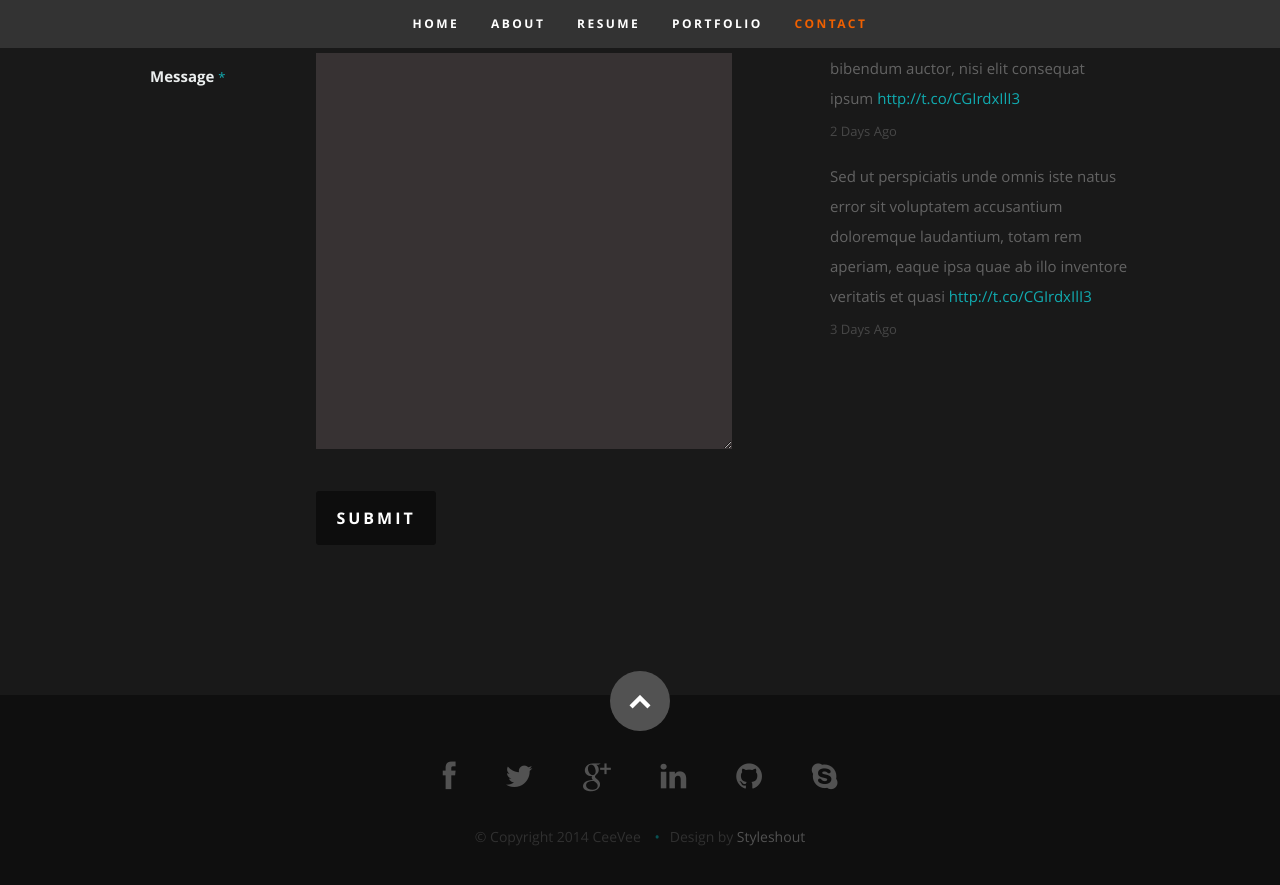
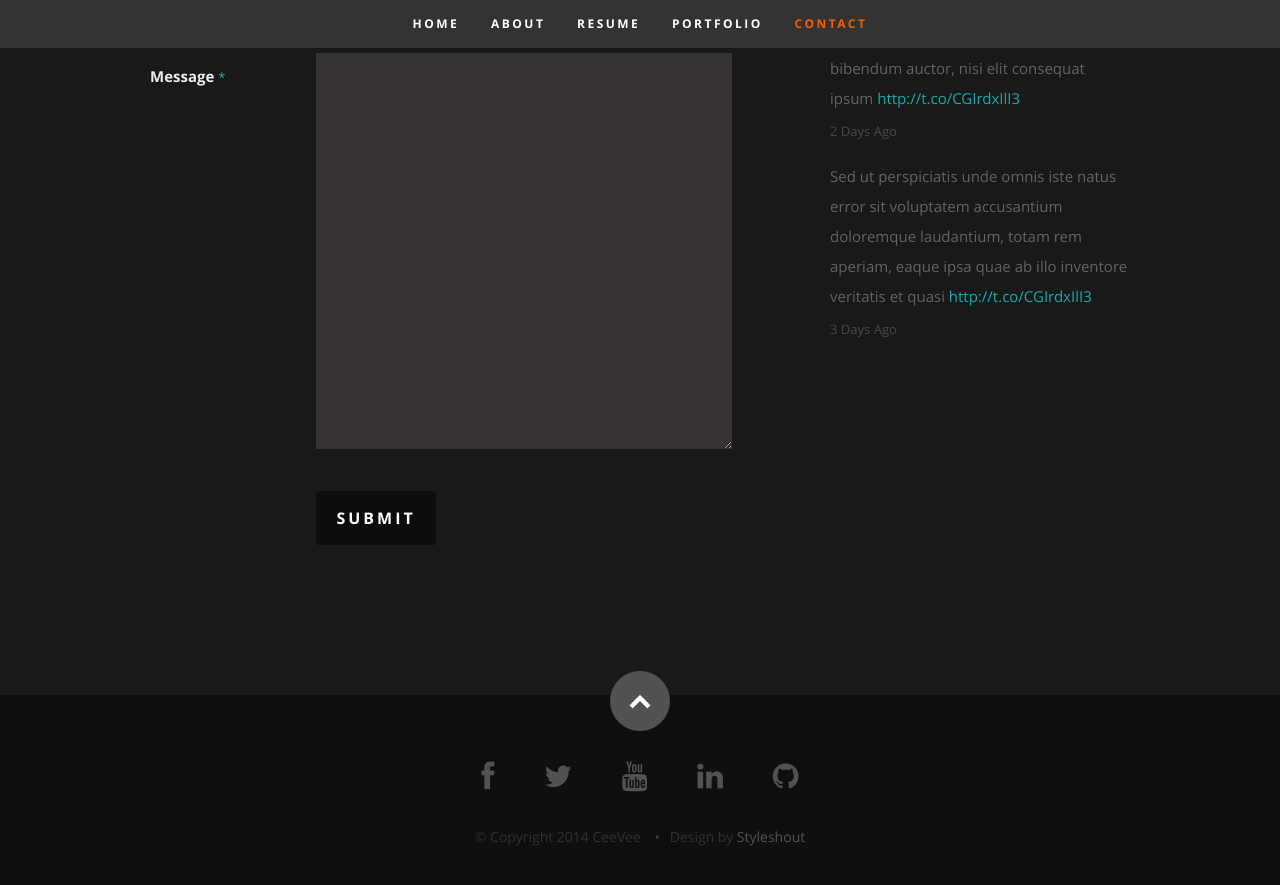
Before and after one commit to cmvandrevala/cmvandrevala.github.io, a Jekyll site: the page built from index.html, in a window 1280 px wide and 900 px high, scrolled down 4915 px. Shown: the top 885 px of the window. Built offline with Jekyll 4.4.1, drawn with Linux system fonts in a browser that asks for light colours; nearby versions of some CDN libraries.

Commit message:
Complete first draft of footer

```diff
--- a/_includes/footer.html
+++ b/_includes/footer.html
@@ -5,12 +5,11 @@
      <div class="twelve columns">
 
         <ul class="social-links">
-           <li><a href="#"><i class="fa fa-facebook"></i></a></li>
-           <li><a href="#"><i class="fa fa-twitter"></i></a></li>
-           <li><a href="#"><i class="fa fa-google-plus"></i></a></li>
-           <li><a href="#"><i class="fa fa-linkedin"></i></a></li>
-           <li><a href="#"><i class="fa fa-github"></i></a></li>
-           <li><a href="#"><i class="fa fa-skype"></i></a></li>
+           <li><a href="{{ site.facebook }}"><i class="fa fa-facebook"></i></a></li>
+           <li><a href="{{ site.twitter }}"><i class="fa fa-twitter"></i></a></li>
+           <li><a href="{{ site.youtube }}"><i class="fa fa-youtube"></i></a></li>
+           <li><a href="{{ site.linkedin }}"><i class="fa fa-linkedin"></i></a></li>
+           <li><a href="{{ site.github }}"><i class="fa fa-github"></i></a></li>
         </ul>
 
         <ul class="copyright">
```
